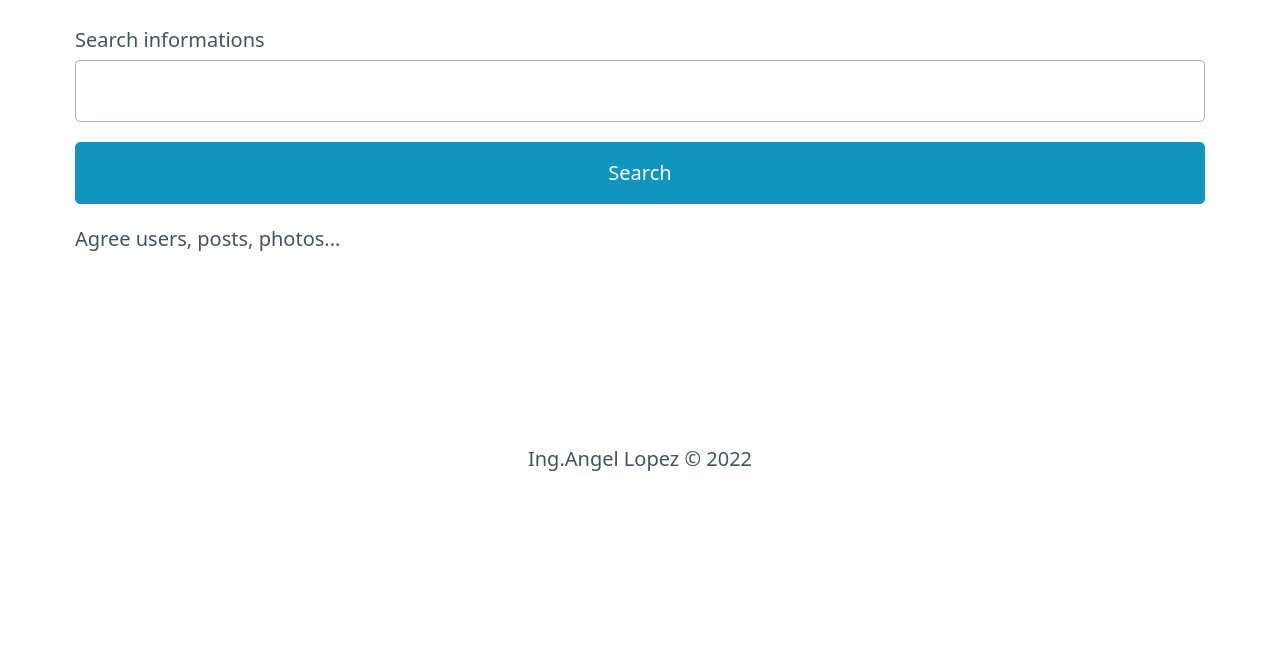
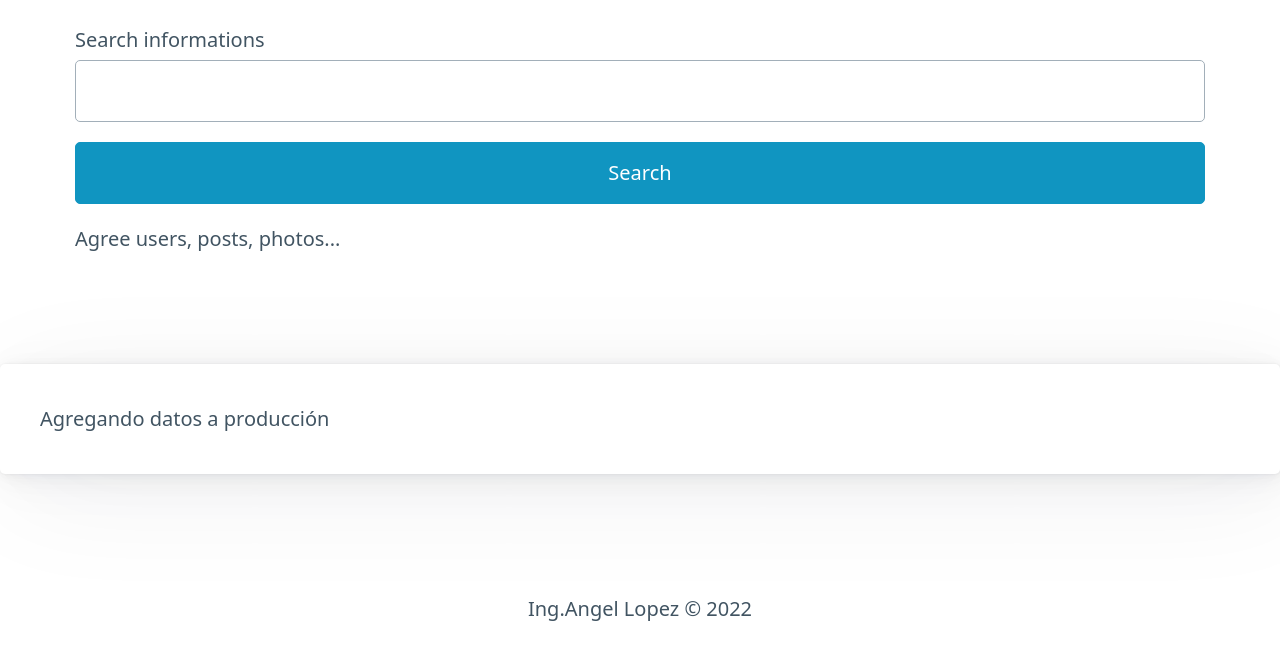
Before and after one commit to Angel-Delg/MiniApp, a website: page index.html in a window 1280 px wide. Shown: the part 65-724 px from the top of the page. Drawn offline with nearby package versions, Linux system fonts and the light colour scheme.

Commit message:
prueba deploy vercel 0.1.1

```diff
--- a/index.html
+++ b/index.html
@@ -18,10 +18,10 @@
             <button id="button">Search</button>
             <span>Agree users, posts, photos...</span>
         </form>
-
         <pre id="results"></pre>
     </section>
 
+    <article>Agregando datos a producción</article>
 
     <footer style="text-align: center;">Ing.Angel Lopez &copy; 2022</footer>
     <script src="App.js"></script>
--- /dev/null
+++ b/package.json
@@ -0,0 +1,5 @@
+{
+  "dependencies": {
+    "vercel": "^27.4.0"
+  }
+}
```
Also changed, not shown: 2 other files.
